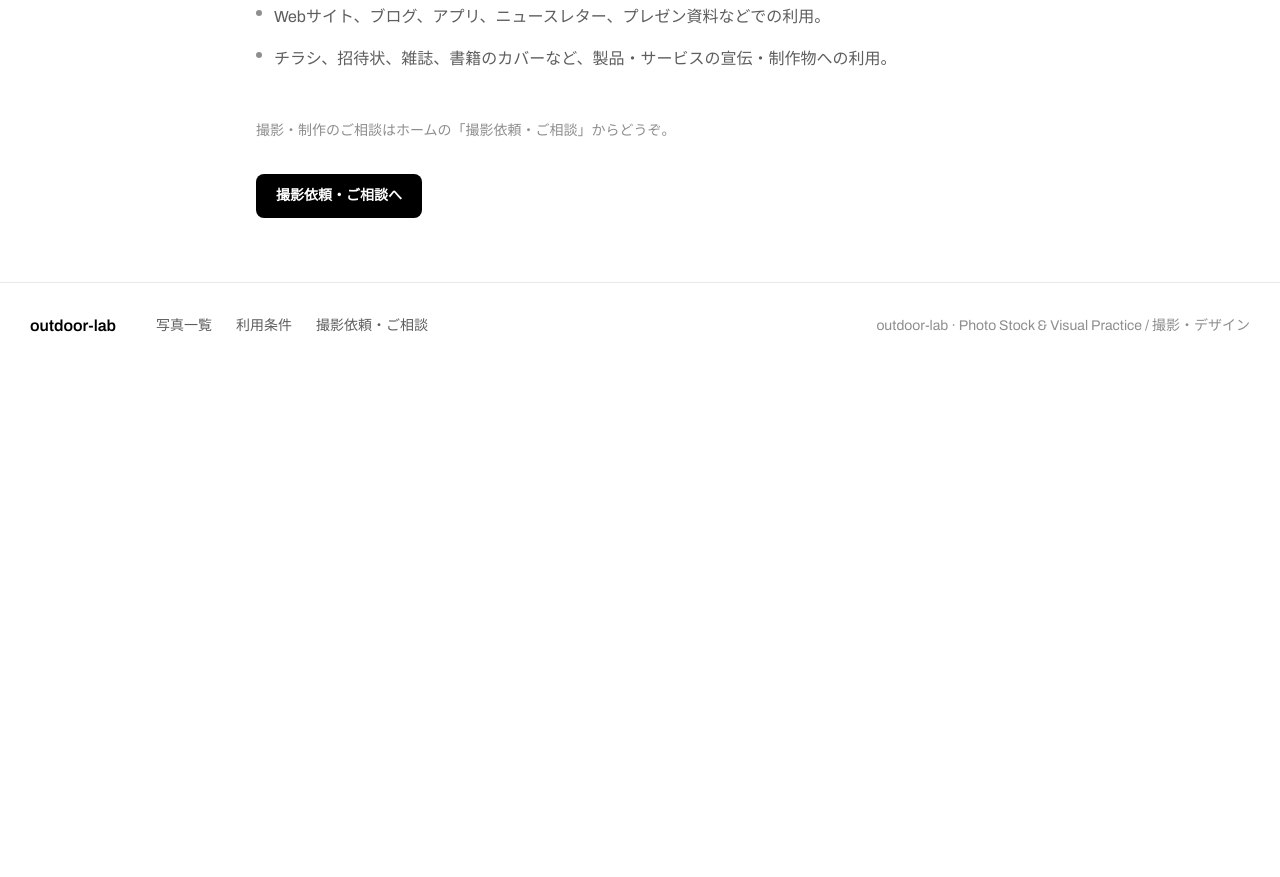
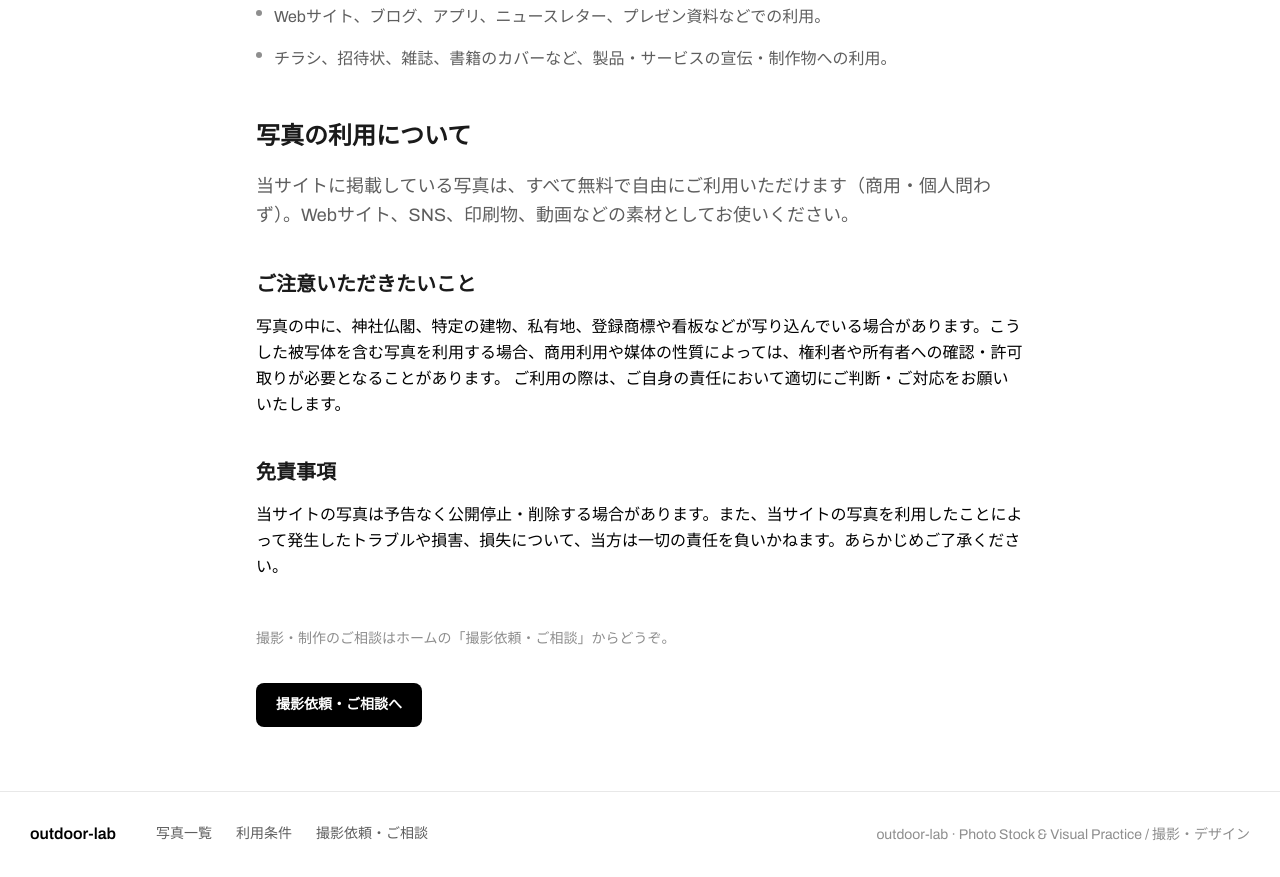
Before and after one commit to toyo-nishimura/outdoor-lab, a Next.js app: page /terms in a window 1280 px wide. Shown: the part 960-1837 px from the top of the page. Before the commit the page ends 1328 px from the top, so only its background shows below. Built offline with nearby package versions, Linux system fonts and the light colour scheme.

Commit message:
Add usage caveats and disclaimer to terms
Integrate outdoor-lab terms addendum: free-use note,
subject-matter caveats, and disclaimer on /terms.

```diff
--- a/src/app/terms/page.tsx
+++ b/src/app/terms/page.tsx
@@ -105,6 +105,30 @@ export default function TermsPage() {
               </ul>
             </section>
 
+            <section className="mt-12">
+              <h2 className="font-display text-2xl font-bold text-pine">
+                写真の利用について
+              </h2>
+              <p className="mt-5 text-base leading-relaxed text-moss sm:text-lg">
+                当サイトに掲載している写真は、すべて無料で自由にご利用いただけます（商用・個人問わず）。Webサイト、SNS、印刷物、動画などの素材としてお使いください。
+              </p>
+
+              <h3 className="font-display mt-10 text-xl font-bold text-pine">
+                ご注意いただきたいこと
+              </h3>
+              <p className="mt-4 text-base leading-relaxed text-ink">
+                写真の中に、神社仏閣、特定の建物、私有地、登録商標や看板などが写り込んでいる場合があります。こうした被写体を含む写真を利用する場合、商用利用や媒体の性質によっては、権利者や所有者への確認・許可取りが必要となることがあります。
+                ご利用の際は、ご自身の責任において適切にご判断・ご対応をお願いいたします。
+              </p>
+
+              <h3 className="font-display mt-10 text-xl font-bold text-pine">
+                免責事項
+              </h3>
+              <p className="mt-4 text-base leading-relaxed text-ink">
+                当サイトの写真は予告なく公開停止・削除する場合があります。また、当サイトの写真を利用したことによって発生したトラブルや損害、損失について、当方は一切の責任を負いかねます。あらかじめご了承ください。
+              </p>
+            </section>
+
             <p className="mt-12 text-sm leading-relaxed text-sage">
               撮影・制作のご相談はホームの「撮影依頼・ご相談」からどうぞ。
             </p>
```
